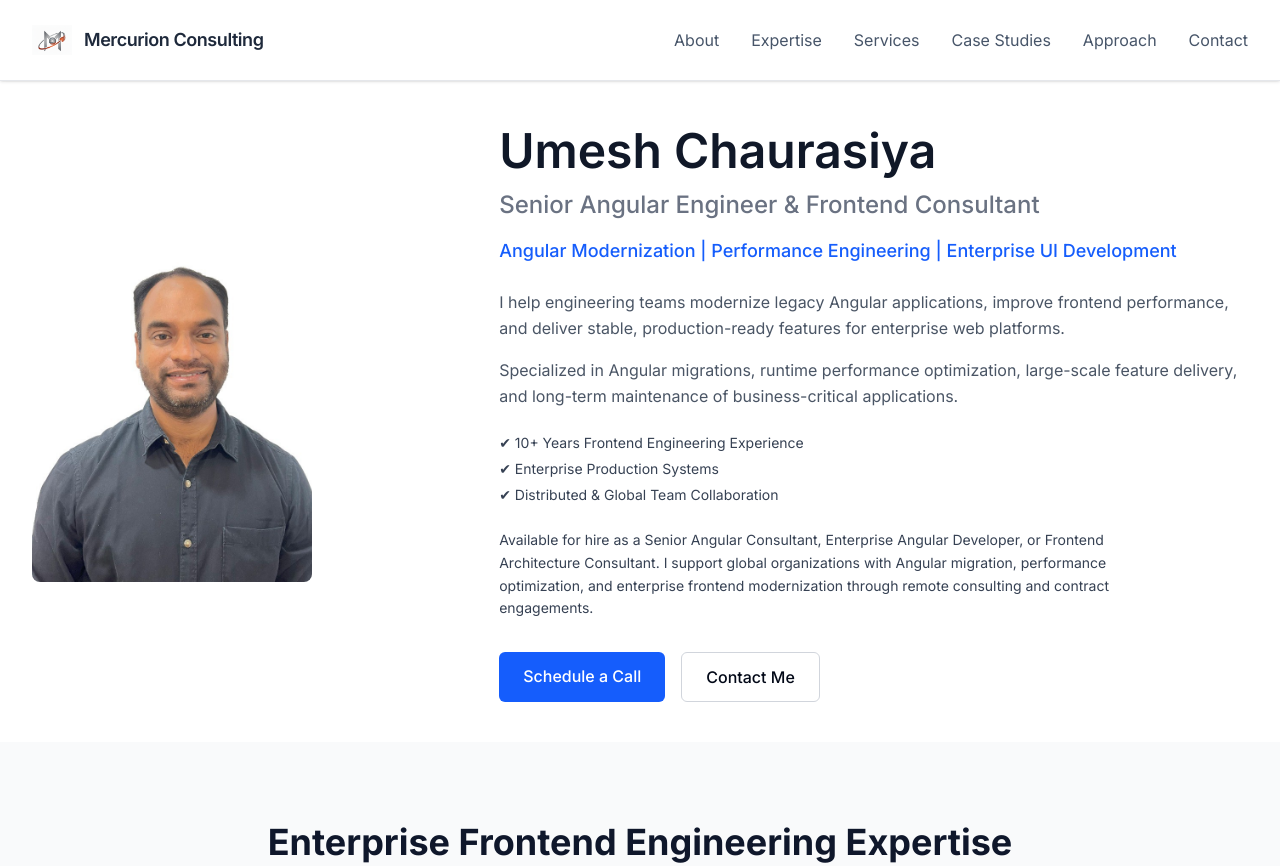
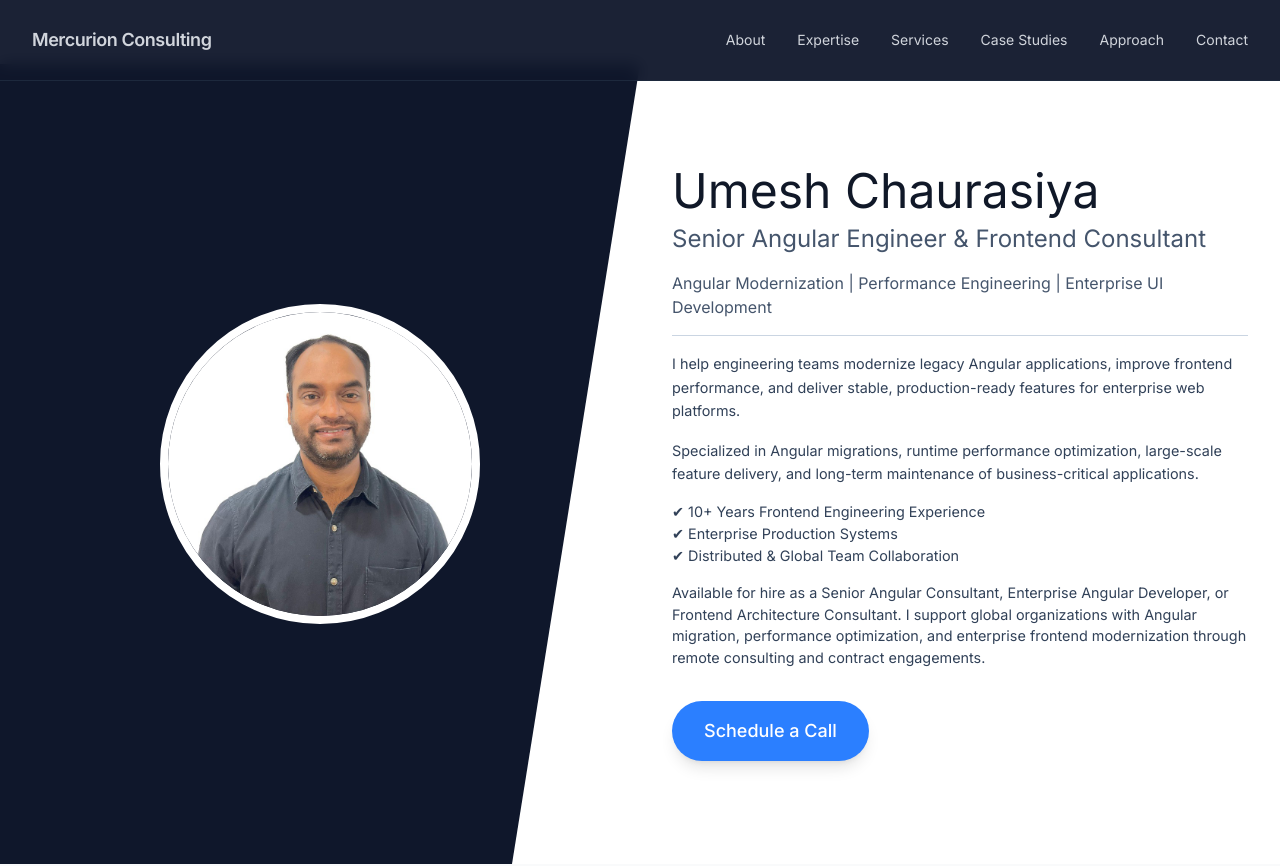
Before and after one commit to chaurasiyaumesh9/mercurion-consulting, a Next.js app: page / in a window 1280 px wide. Shown: the top 866 px of the page. Built offline with nearby package versions, Linux system fonts and the light colour scheme.

Commit message:
hero banner background change

```diff
--- a/app/components/HeroSection.tsx
+++ b/app/components/HeroSection.tsx
@@ -1,16 +1,23 @@
 "use client";
 
+import { MapPin } from "lucide-react";
 import Image from "next/image";
 import Link from "next/link";
 
 export default function HeroSection() {
   return (
-    <section id="about" className="bg-white scroll-mt-24">
-      <div className="max-w-7xl mx-auto px-6 md:px-8 py-14 md:py-10">
-        <div className="flex flex-col md:flex-row items-center gap-10 md:gap-14 lg:gap-16">
-          {/* IMAGE — FIRST IN DOM (Mobile Trust + LCP) */}
-          <div className="flex justify-center md:justify-start md:flex-[0.35] shrink-0">
-            <div className="relative w-[200px] h-[240px] md:w-[280px] md:h-[340px]">
+    <section id="about" className="bg-white scroll-mt-24 pt-16">
+      <div className="min-h-screen flex flex-col md:flex-row">
+        <div className="relative flex-1 flex items-center justify-center overflow-hidden p-8">
+            <div
+                className="absolute inset-0 bg-slate-900 hidden md:block"
+                style={{
+                clipPath: "polygon(0 0, 100% 0, 80% 100%, 0% 100%)",
+                }}
+            />
+
+            <div className="flex items-center justify-center flex-col">
+                <div className="relative w-60 h-60 md:w-80 md:h-80 md:rounded-full border-8 border-white overflow-hidden">
                     <Image
                         src="/umesh-profile.jpg"
                         alt="Umesh Chaurasiya — Senior Angular Consultant and Frontend Performance Engineer"
@@ -18,74 +25,84 @@ export default function HeroSection() {
                         sizes="(max-width: 640px) 80vw,
                     (max-width: 1024px) 40vw,
                     280px"
-                className="object-cover rounded-lg"
+                        className="object-cover"
                         priority
                     />
                 </div>
+
+            </div>
         </div>
 
-          {/* CONTENT */}
-          <div className="text-center md:text-left md:flex-[0.65] max-w-3xl">
+        <div className="flex-1 p-8 flex justify-center flex-col">
             {/* NAME */}
-            <h1 className="text-3xl md:text-5xl font-semibold text-gray-900 leading-tight">
+            <h1 className="text-3xl md:text-5xl text-gray-900">
                 Umesh Chaurasiya
             </h1>
 
             {/* TITLE */}
-            <h2 className="mt-2 text-xl md:text-2xl font-medium text-gray-500">
+            <h2 className="text-xl md:text-2xl text-slate-600 mt-2">
                 Senior Angular Engineer & Frontend Consultant
             </h2>
 
             {/* SPECIALIZATION STRIP */}
-            <p className="mt-4 text-base md:text-lg text-blue-600 font-medium">
+            <p className="mt-4 text-md text-slate-600">
                 Angular Modernization | Performance Engineering | Enterprise UI
                 Development
             </p>
 
+            <div className="border-b border-slate-300 py-2"></div>
+
             {/* VALUE PROP */}
-            <p className="mt-6 text-gray-600 leading-relaxed">
+            <p className="mt-4 text-slate-700 leading-relaxed text-[0.9rem]">
                 I help engineering teams modernize legacy Angular applications,
                 improve frontend performance, and deliver stable, production-ready
                 features for enterprise web platforms.
             </p>
 
-            <p className="mt-4 text-gray-600 leading-relaxed">
-              Specialized in Angular migrations, runtime performance
-              optimization, large-scale feature delivery, and long-term
-              maintenance of business-critical applications.
+            <p className="mt-4 text-slate-700 leading-relaxed text-[0.9rem]">
+                Specialized in Angular migrations, runtime performance optimization,
+                large-scale feature delivery, and long-term maintenance of
+                business-critical applications.
             </p>
 
             {/* PROOF SIGNALS */}
-            <div className="mt-6 space-y-1.5 text-sm text-gray-700">
-              <p>✔ 10+ Years Frontend Engineering Experience</p>
-              <p>✔ Enterprise Production Systems</p>
-              <p>✔ Distributed & Global Team Collaboration</p>
-              <p className="mt-6 text-gray-700 leading-relaxed max-w-2xl">
+            <div className="mt-4">
+                <p className="text-slate-700 text-[0.9rem]">✔ 10+ Years Frontend Engineering Experience</p>
+                <p className="text-slate-700 text-[0.9rem]">✔ Enterprise Production Systems</p>
+                <p className="text-slate-700 text-[0.9rem]">✔ Distributed & Global Team Collaboration</p>
+
+            </div>
+
+            <p className="mt-4 text-slate-700 text-[0.9rem]">
                 Available for hire as a Senior Angular Consultant, Enterprise
-                Angular Developer, or Frontend Architecture Consultant. I
-                support global organizations with Angular migration, performance
-                optimization, and enterprise frontend modernization through
-                remote consulting and contract engagements.
+                Angular Developer, or Frontend Architecture Consultant. I support
+                global organizations with Angular migration, performance
+                optimization, and enterprise frontend modernization through remote
+                consulting and contract engagements.
             </p>
-            </div>
+
+            {/* <div className="mt-4 text-md text-slate-600 flex items-center gap-1">
+                <MapPin size={20} />
+                <span>Available for remote opportunities</span>
+            </div> */}
 
             {/* CTA */}
             <div className="mt-8 flex flex-col sm:flex-row gap-3 sm:gap-4 justify-center md:justify-start">
                 <Link
                 href="/contact"
-                className="w-full sm:w-auto px-6 py-3 bg-blue-600 text-white font-medium hover:bg-blue-700 transition rounded-md text-center"
+                className="inline-block bg-blue-500 text-white px-8 py-4 rounded-full text-lg font-medium hover:bg-blue-600 transition-all shadow-lg hover:shadow-xl"
                 >
                 Schedule a Call
                 </Link>
 
-              <Link
+                {/* <Link
                 href="/contact"
                 className="w-full sm:w-auto px-6 py-3 border border-gray-300 font-medium hover:bg-gray-50 transition rounded-md text-center"
                 >
                 Contact Me
-              </Link>
+                </Link> */}
             </div>
-          </div>
+
         </div>
       </div>
     </section>
--- a/app/components/Navigation.tsx
+++ b/app/components/Navigation.tsx
@@ -19,7 +19,7 @@ export function Navigation() {
   ];
 
   return (
-    <nav className="bg-white border-b border-[#E5E7EB] sticky top-0 z-50 shadow-sm">
+    <nav className="fixed top-0 left-0 right-0 z-50 bg-slate-900/95 backdrop-blur-sm border-b border-slate-800">
       <div className="max-w-7xl mx-auto px-8">
         <div className="flex justify-between items-center h-20">
           <Link
@@ -27,17 +27,17 @@ export function Navigation() {
             className="flex items-center gap-3 group"
             aria-label="Go to homepage"
           >
-            <Image
+            {/* <Image
               src="/logo.png"
               alt="Mercurion Consulting Enterprise Angular Consulting Logo"
               width={40}
               height={40}
               priority
               className="transition-transform group-hover:scale-105"
-            />
+            /> */}
 
             {/* Hide text on very small mobile */}
-            <span className="font-semibold text-[#1E293B] text-lg tracking-tight">
+            <span className="font-semibold text-gray-300 text-lg tracking-tight">
               Mercurion Consulting
             </span>
           </Link>
@@ -48,7 +48,7 @@ export function Navigation() {
               <a
                 key={item.label}
                 href={item.href}
-                className="text-[#475569] hover:text-[#2563EB] transition-colors"
+                className="text-sm transition-colors text-gray-300 hover:text-white"
               >
                 {item.label}
               </a>
@@ -58,7 +58,7 @@ export function Navigation() {
           {/* Mobile Menu Button */}
           <button
             onClick={() => setIsMenuOpen(!isMenuOpen)}
-            className="md:hidden text-[#1E293B]"
+            className="md:hidden text-gray-300 hover:text-white"
             aria-label="Toggle menu"
           >
             {isMenuOpen ? <X className="w-6 h-6" /> : <Menu className="w-6 h-6" />}
@@ -74,7 +74,7 @@ export function Navigation() {
                   key={item.label}
                   href={item.href}
                   onClick={() => setIsMenuOpen(false)}
-                  className="text-[#475569] hover:text-[#2563EB] transition-colors py-2"
+                  className="text-gray-300 hover:text-white transition-colors py-2"
                 >
                   {item.label}
                 </a>
```
Lines whose indentation alone changed are shown as unchanged.
